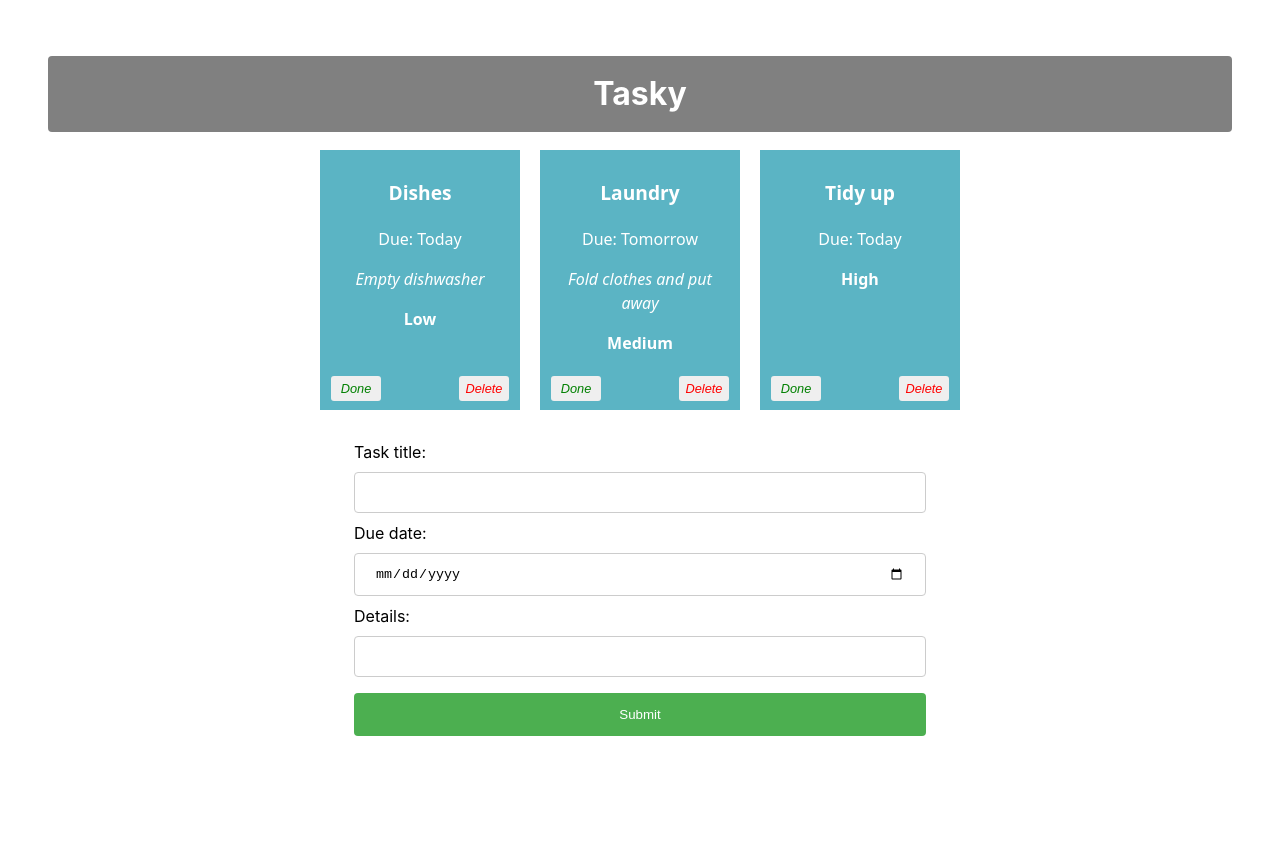
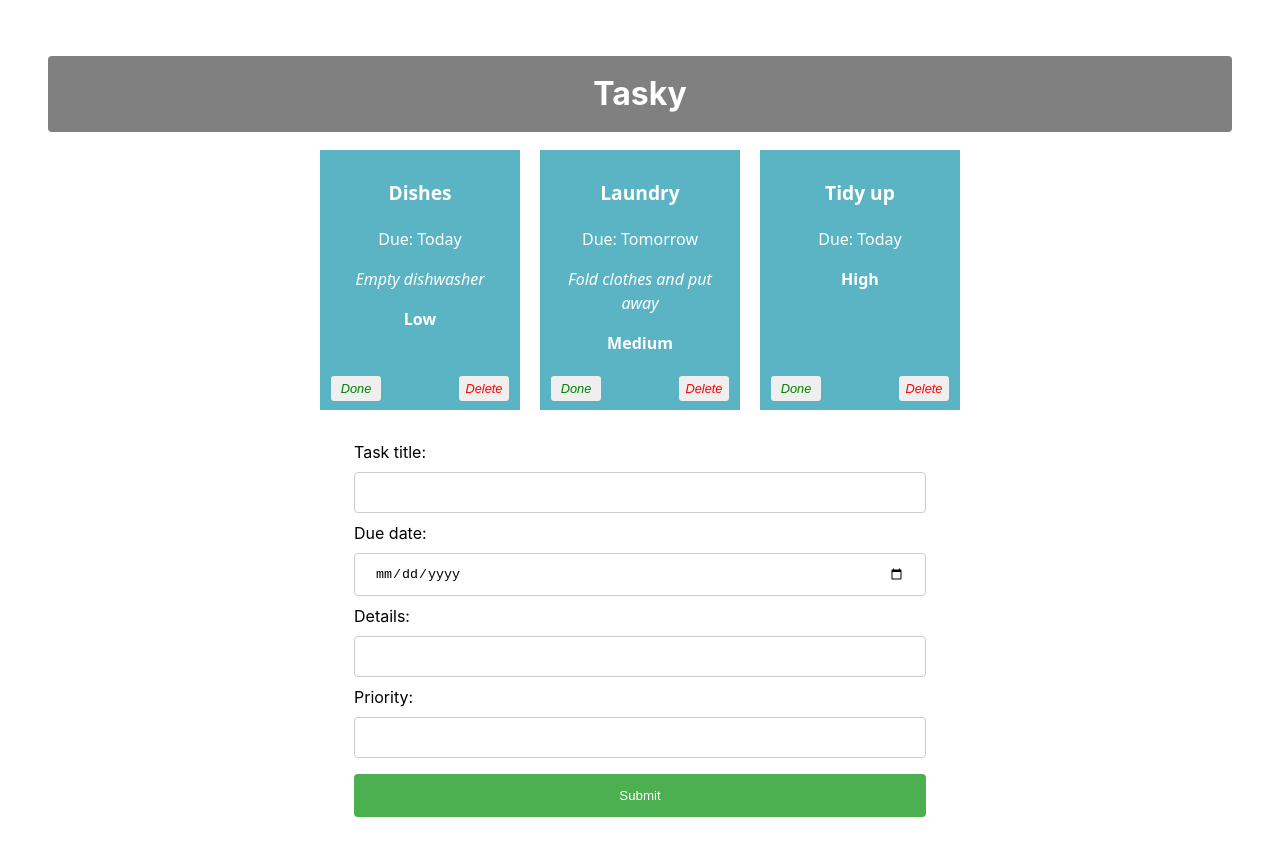
Before and after one commit to 20107850/react-basics-labs, a React (Vite) app in the folder tasky/: page / in a window 1280 px wide. Shown: the top 856 px of the page. Before the commit the page ends 812 px from the top, so only its background shows below. Built offline with nearby package versions, Linux system fonts and the light colour scheme.

Commit message:
Tasky Lab 2b - Exercises done

```diff
--- a/tasky/src/App.jsx
+++ b/tasky/src/App.jsx
@@ -27,7 +27,8 @@
   const [ formState, setFormState ] = useState({
     title: "",
     description: "",
-    deadline: ""
+    deadline: "",
+    priority: ""
   });
 
     const formSubmitHandler = (event) => {
@@ -54,6 +55,9 @@
           break;
       case "deadline":
           form.deadline = event.target.value;
+          break;
+          case "priority":
+          form.priority = event.target.value;
           break;
       default:
           form = formState;
--- a/tasky/src/components/Form.jsx
+++ b/tasky/src/components/Form.jsx
@@ -1,6 +1,15 @@
 import React from "react";
 
 const AddTaskForm = (props) => {
+let priorityClass = "";
+
+if (props.priority === "Low") {
+  priorityClass = "priority low";
+} else if (props.priority === "Medium") {
+  priorityClass = "priority medium";
+} else if (props.priority === "High") {
+  priorityClass = "priority high";
+}
 
   return (
     <div>
@@ -20,6 +29,13 @@
         Details:
         <input type="text" name="description" onChange={(event) => props.change(event)} />
     </label>
+    <br />
+    <label>
+    Priority:
+        <input type="text" name="priority" onChange={(event) => props.change(event)} />
+    </label>
+    <br />
+
     <input type="submit" value="Submit" />
         </form>
     </div>
```
